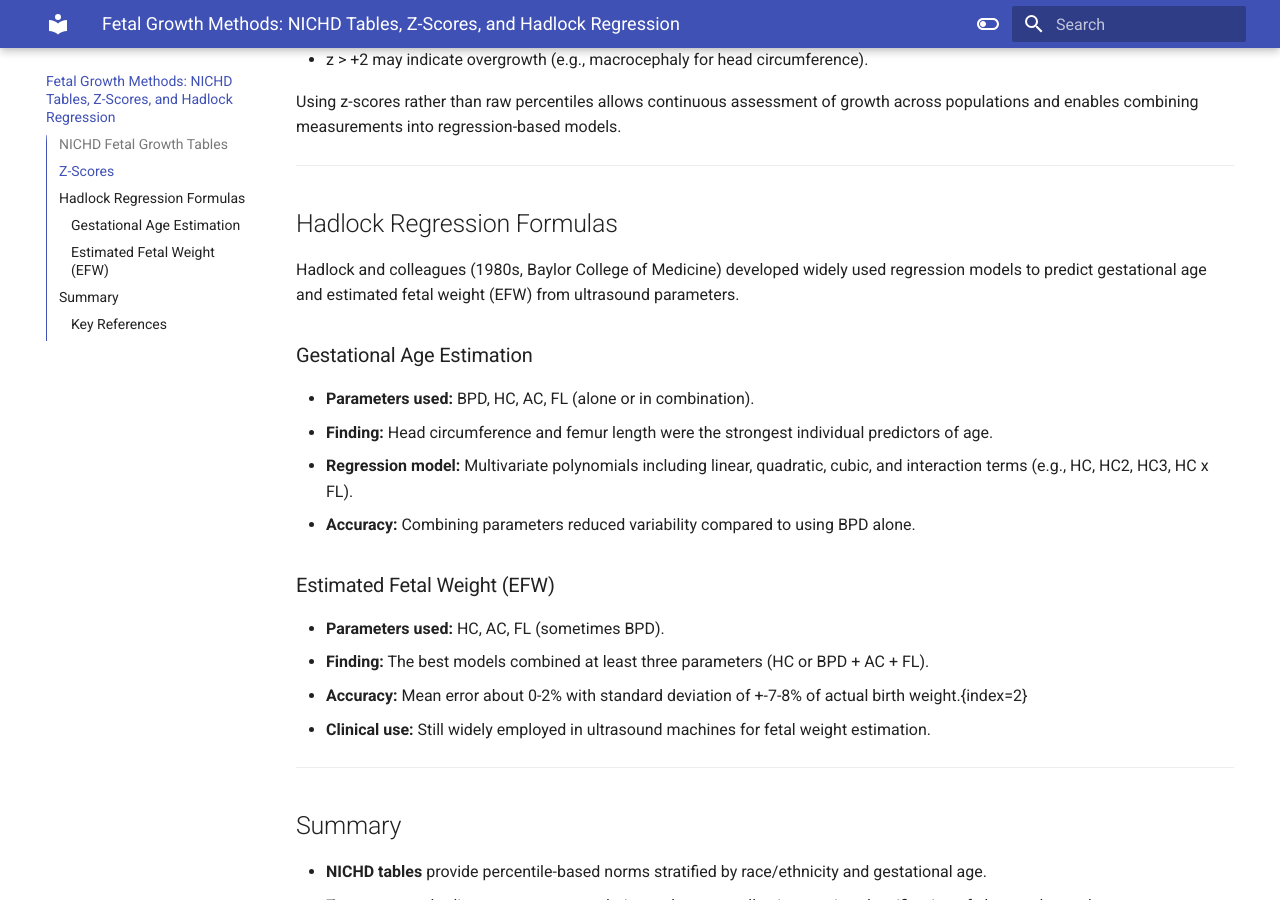
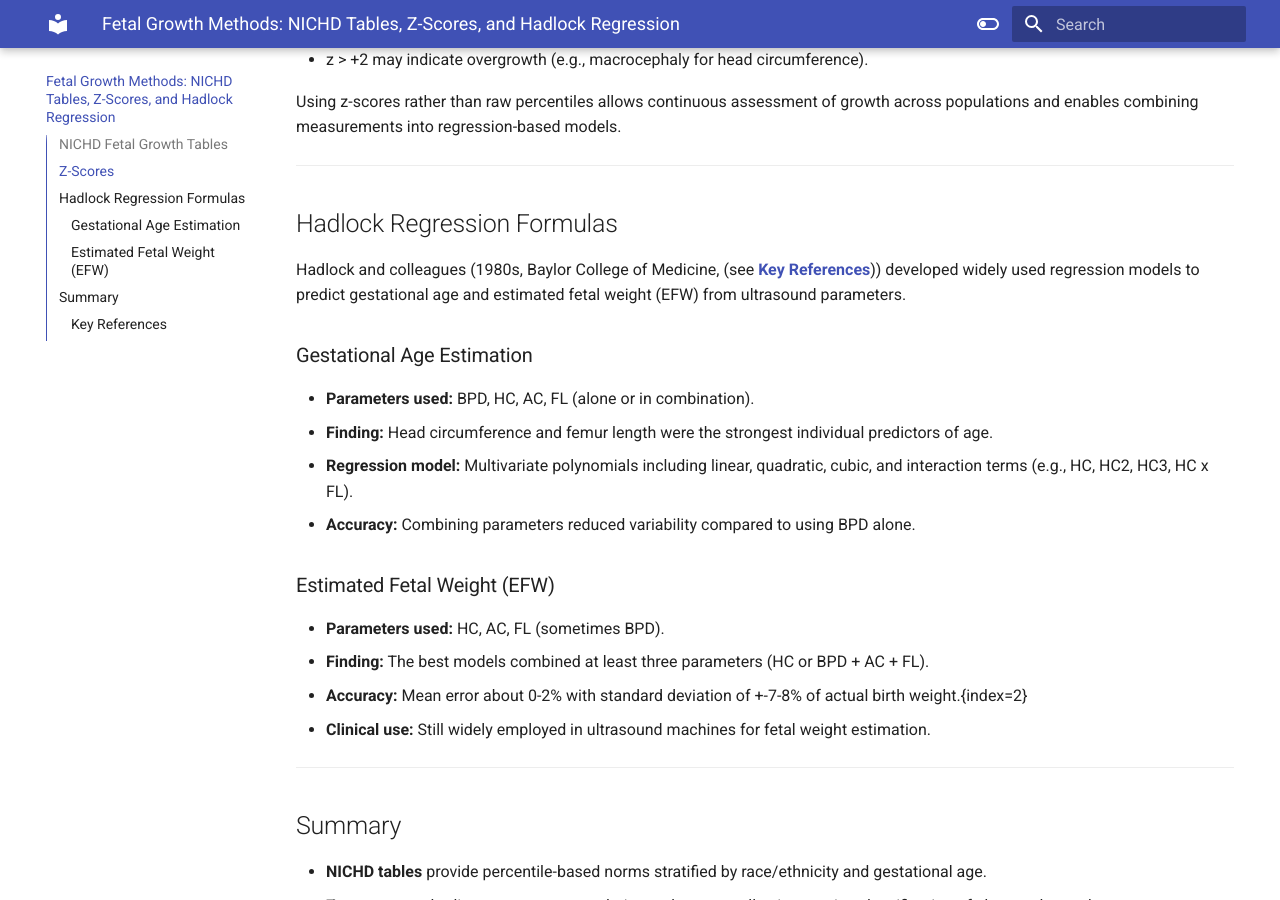
Before and after one commit to P2GX/prenatalppkt, an MkDocs documentation site: the page built from docs/fetal_growth_methods.md, in a window 1280 px wide and 900 px high, scrolled down 843 px. Built offline with MkDocs 1.6.1 and Material for MkDocs 9.7.7, drawn with Linux system fonts in a browser that asks for light colours.

```diff
--- a/docs/fetal_growth_methods.md
+++ b/docs/fetal_growth_methods.md
@@ -29,7 +29,7 @@
 ---
 
 ## Hadlock Regression Formulas
-Hadlock and colleagues (1980s, Baylor College of Medicine) developed widely used regression models to predict gestational age and estimated fetal weight (EFW) from ultrasound parameters.
+Hadlock and colleagues (1980s, Baylor College of Medicine, (see [**Key References**](#key-references))) developed widely used regression models to predict gestational age and estimated fetal weight (EFW) from ultrasound parameters.
 
 ### Gestational Age Estimation
 - **Parameters used:** BPD, HC, AC, FL (alone or in combination).
```
